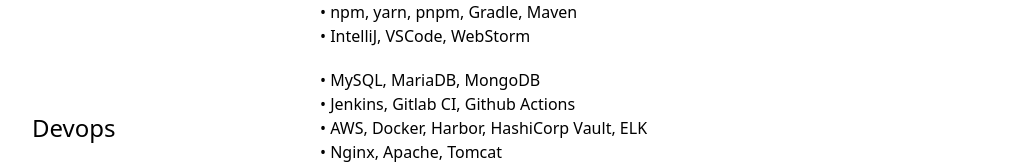
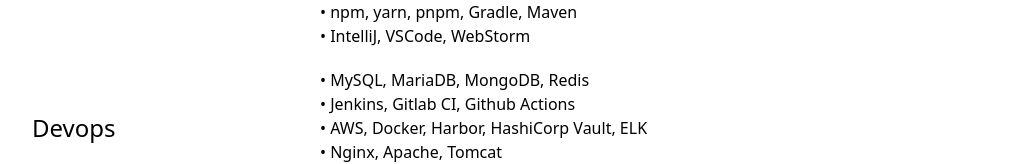
Before and after one commit to sedna99/portfolio, a React (Vite) app: page / in a window 1280 px wide. Shown: the part 1060-1224 px from the top of the page, without its empty margins (128-1151 px from the left). Built offline with nearby package versions, Linux system fonts and the light colour scheme.

Commit message:
Feat: Skills에 Redis 추가

```diff
--- a/src/sections/Skills.tsx
+++ b/src/sections/Skills.tsx
@@ -30,7 +30,7 @@
   {
     title: "Devops",
     skills: [
-      "MySQL, MariaDB, MongoDB",
+      "MySQL, MariaDB, MongoDB, Redis",
       "Jenkins, Gitlab CI, Github Actions",
       "AWS, Docker, Harbor, HashiCorp Vault, ELK",
       "Nginx, Apache, Tomcat",
```
